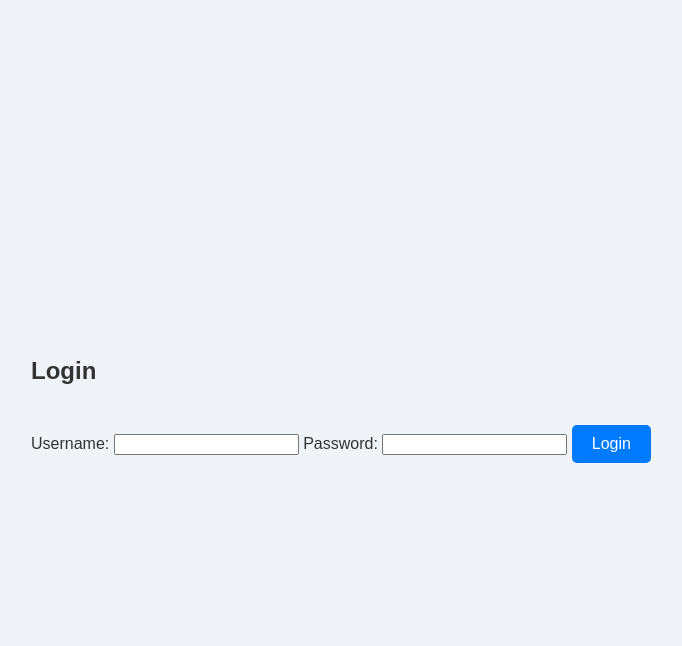
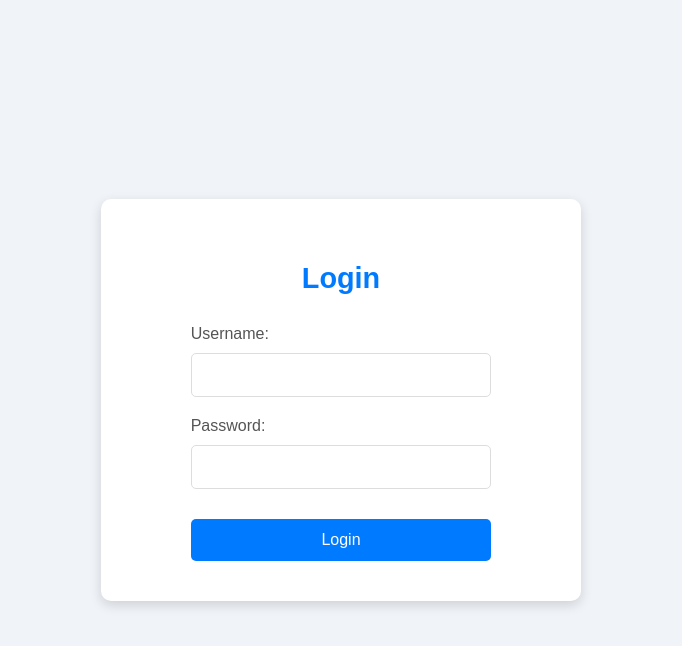
Before and after one commit to TheDukeElephant/bepproject, a Flask app: page /auth/login in a window 1280 px wide. Shown: the top 646 px of the page, without its empty margins (299-981 px from the left). Run offline with Flask 3, Linux system fonts and the light colour scheme.

Commit message:
new layout 2

```diff
--- a/app/static/styles.css
+++ b/app/static/styles.css
@@ -11,7 +11,64 @@ body {
     color: #333;
 }
 
-/* Dashboard Container Styling */
+/* Login Form Styling */
+.login-container {
+    display: flex;
+    flex-direction: column;
+    align-items: center;
+    background-color: #fff;
+    padding: 40px;
+    border-radius: 10px;
+    box-shadow: 0 4px 12px rgba(0, 0, 0, 0.15);
+    max-width: 400px;
+    width: 100%;
+    text-align: center;
+}
+
+.login-container h2 {
+    color: #007bff;
+    font-size: 1.8em;
+    margin-bottom: 20px;
+}
+
+form label {
+    display: block;
+    font-size: 1em;
+    color: #555;
+    margin-top: 10px;
+    text-align: left;
+    width: 100%;
+}
+
+form input[type="text"],
+form input[type="password"] {
+    font-size: 1em;
+    padding: 12px;
+    margin: 10px 0;
+    width: 100%;
+    border: 1px solid #ddd;
+    border-radius: 5px;
+    box-sizing: border-box;
+}
+
+form button {
+    width: 100%;
+    font-size: 1em;
+    padding: 12px;
+    background-color: #007bff;
+    color: #fff;
+    border: none;
+    border-radius: 5px;
+    cursor: pointer;
+    margin-top: 20px;
+    transition: background-color 0.3s;
+}
+
+form button:hover {
+    background-color: #0056b3;
+}
+
+/* Dashboard Styling */
 .dashboard-container {
     max-width: 900px;
     width: 100%;
@@ -22,7 +79,6 @@ body {
     text-align: center;
 }
 
-/* Title Styling */
 .dashboard-container h1 {
     font-size: 2.5em;
     color: #333;
@@ -77,7 +133,24 @@ a {
     text-decoration: none;
 }
 
-/* Responsive Design */
+/* Logout Button Styling */
+.logout-button {
+    font-size: 1em;
+    padding: 10px 20px;
+    background-color: #ff4d4d;
+    color: #fff;
+    border: none;
+    border-radius: 5px;
+    cursor: pointer;
+    margin-top: 20px;
+    transition: background-color 0.3s;
+}
+
+.logout-button:hover {
+    background-color: #cc0000;
+}
+
+/* Responsive Design for Dashboard */
 @media (max-width: 768px) {
     .grid-container {
         grid-template-columns: 1fr;
```
